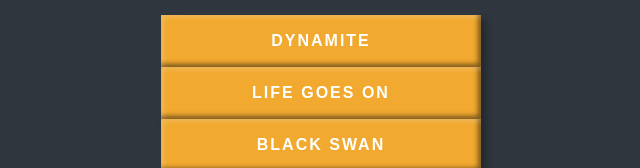
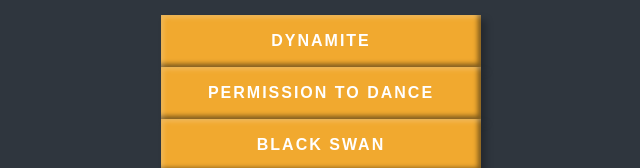
Before and after one commit to ImFormal/jeu-anthea, a plain HTML site: page BTSmusic/niveau/bts8.html in a window 1280 px wide. Shown: the part 558-726 px from the top of the page, without its empty margins (319-959 px from the left). Drawn offline with Linux system fonts and the light colour scheme.

Commit message:
Update bts8.html

```diff
--- a/BTSmusic/niveau/bts8.html
+++ b/BTSmusic/niveau/bts8.html
@@ -25,7 +25,7 @@
 
 		<div class = "rep">
 			<a href="bts-f.html" class = 'button1'><span></span>Dynamite</a>
-			<a href="bts9.html" class = 'button1'><span></span>Life Goes On</a>
+			<a href="bts9.html" class = 'button1'><span></span>Permission To Dance</a>
 			<a href="bts-f.html" class = 'button1'><span></span>Black Swan</a>
 			<a href="bts-f.html" class = 'button1'><span></span>Blood Sweat Tears</a>
 		</div>
```
